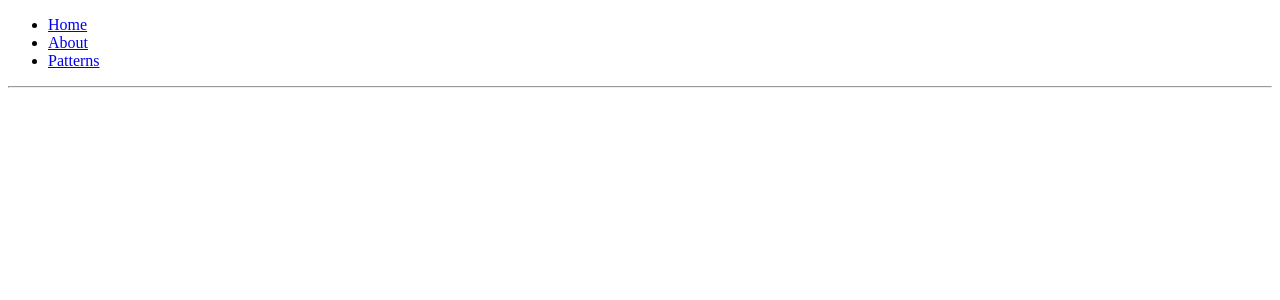
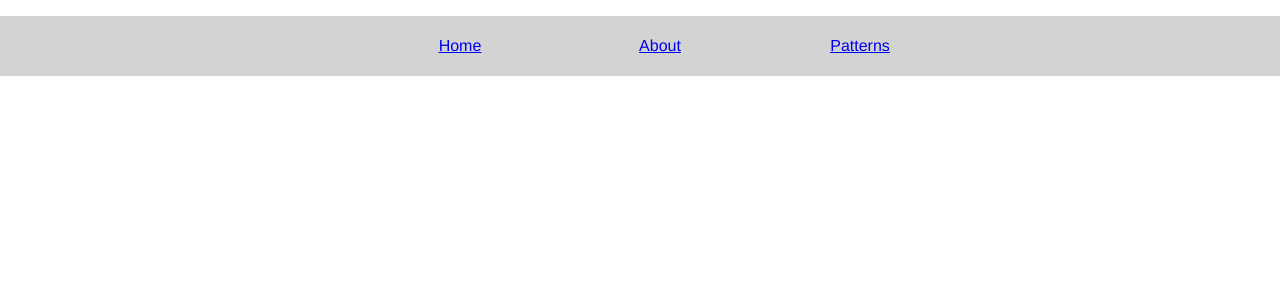
Before and after one commit to missmellyg85/toolbox, a Vue app in the folder client/: page / in a window 1280 px wide. Shown: the top 300 px of the page. Built offline with nearby package versions, Linux system fonts and the light colour scheme.

Commit message:
Get patterns from server instead of client. Start endpoint for adding patterns but need to go a different direction. Also, security, etc.

```diff
--- a/client/src/App.vue
+++ b/client/src/App.vue
@@ -1,6 +1,6 @@
 <template>
   <div id="app">
-    <ul>
+    <ul id="nav">
       <li>
         <a href="/home">Home</a>
       </li>
@@ -12,7 +12,6 @@
       </li>
     </ul>
 
-    <hr />
     <router-view />
   </div>
 </template>
@@ -29,12 +28,28 @@ export default {
 </script>
 
 <style lang="scss">
+body {
+  margin: 0;
+}
 #app {
   font-family: "Avenir", Helvetica, Arial, sans-serif;
   -webkit-font-smoothing: antialiased;
   -moz-osx-font-smoothing: grayscale;
   text-align: center;
   color: #2c3e50;
-  margin-top: 60px;
   width: 100vw;
 }
+#nav {
+  list-style-type: none;
+  background: lightgrey;
+  display: flex;
+  align-items: center;
+  justify-content: center;
+  height: 60px;
+  li {
+    display: inline-flex;
+    width: 200px;
+    flex-direction: column;
+  }
+}
+</style>
```
Also changed, not shown: 2 other files (tests, documents, lock files or other folders).
